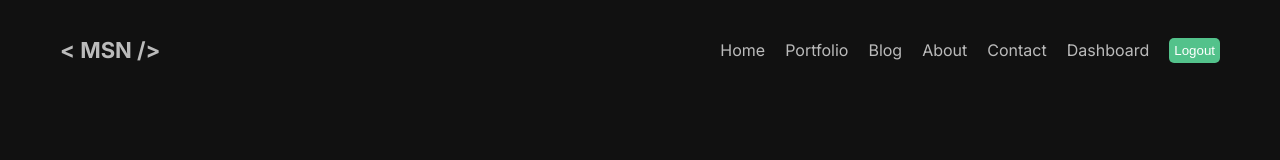
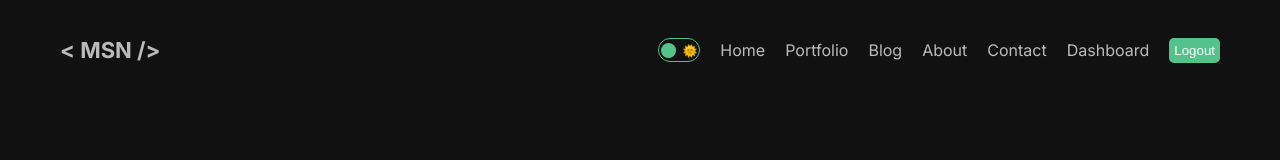
Before and after one commit to MalicknND/my-side-with-nextJS, a Next.js app: page / in a window 1280 px wide. Shown: the top 160 px of the page. Built offline with nearby package versions, Linux system fonts and the light colour scheme.

Commit message:
darkMod✅

```diff
--- a/src/app/globals.css
+++ b/src/app/globals.css
@@ -26,3 +26,12 @@ a {
   flex-direction: column;
   justify-content: space-between;
 }
+
+.light{
+  background-color: #bbb;
+  color: #111;
+}
+.dark{
+  background-color: #111;
+  color: #bbb;
+}
--- a/src/app/layout.js
+++ b/src/app/layout.js
@@ -2,6 +2,7 @@ import { Inter, Roboto, Poppins } from "next/font/google";
 import "./globals.css";
 import Navbar from "@/components/navbar/Navbar";
 import Footer from "@/components/footer/Footer";
+import { ThemeProvider } from "@/context/ThemeContext";
 
 const inter = Inter({ subsets: ["latin"] });
 
@@ -14,11 +15,13 @@ export default function RootLayout({ children }) {
   return (
     <html lang="en">
       <body className={inter.className}>
-        <div className="container">
-          <Navbar />
-          {children}
-          <Footer />
-        </div>
+        <ThemeProvider>
+          <div className="container">
+            <Navbar />
+            {children}
+            <Footer />
+          </div>
+        </ThemeProvider>
       </body>
     </html>
   );
--- /dev/null
+++ b/src/components/DarkMode/DarkMode.js
@@ -0,0 +1,20 @@
+"use client";
+import React, { useContext } from "react";
+import styles from "./darkMode.module.scss";
+import { ThemeContext } from "@/context/ThemeContext";
+
+const DarkMode = () => {
+  const { toggleTheme, theme } = useContext(ThemeContext);
+  return (
+    <div className={styles.container} onClick={toggleTheme}>
+      <div className={styles.icon}>🌙</div>
+      <div className={styles.icon}>🌞</div>
+      <div
+        className={styles.ball}
+        style={theme === "dark" ? { left: "2px" } : { right: "2px" }}
+      />
+    </div>
+  );
+};
+
+export default DarkMode;
--- /dev/null
+++ b/src/components/DarkMode/darkMode.module.scss
@@ -0,0 +1,23 @@
+.container {
+  width: 42px;
+  height: 24px;
+  border: 1px solid #53c28b;
+  border-radius: 30px;
+  display: flex;
+  align-items: center;
+  justify-content: space-between;
+  padding: 2px;
+  position: relative;
+  cursor: pointer;
+}
+
+.icon {
+  font-size: 12px;
+}
+.ball {
+  width: 15px;
+  height: 15px;
+  border-radius: 50%;
+  background-color: #53c28b;
+  position: absolute;
+}
--- a/src/components/navbar/Navbar.js
+++ b/src/components/navbar/Navbar.js
@@ -2,6 +2,7 @@
 import Link from "next/link";
 import React from "react";
 import styles from "./navbar.module.scss";
+import DarkMode from "../DarkMode/DarkMode";
 
 const links = [
   {
@@ -44,6 +45,7 @@ const Navbar = () => {
         &lt; MSN /&gt;
       </Link>
       <div className={styles.links}>
+        <DarkMode />
         {links.map((link) => (
           <Link key={link.id} href={link.url} className={styles.link}>
             {link.title}
--- /dev/null
+++ b/src/context/ThemeContext.js
@@ -0,0 +1,16 @@
+"use client";
+import { createContext, useState } from "react";
+
+export const ThemeContext = createContext();
+
+export const ThemeProvider = ({ children }) => {
+  const [theme, setTheme] = useState("dark");
+  const toggleTheme = () => {
+    setTheme((prevTheme) => (prevTheme === "dark" ? "light" : "dark"));
+  };
+  return (
+    <ThemeContext.Provider value={{ theme, toggleTheme }}>
+      <div className={`theme ${theme}`}> {children}</div>
+    </ThemeContext.Provider>
+  );
+};
```
